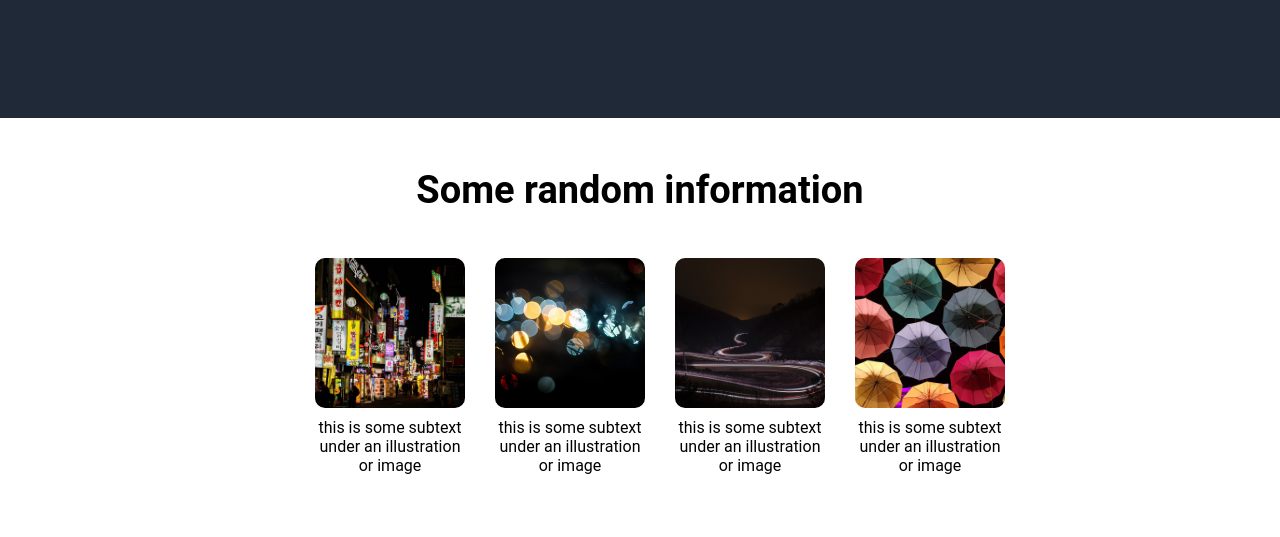
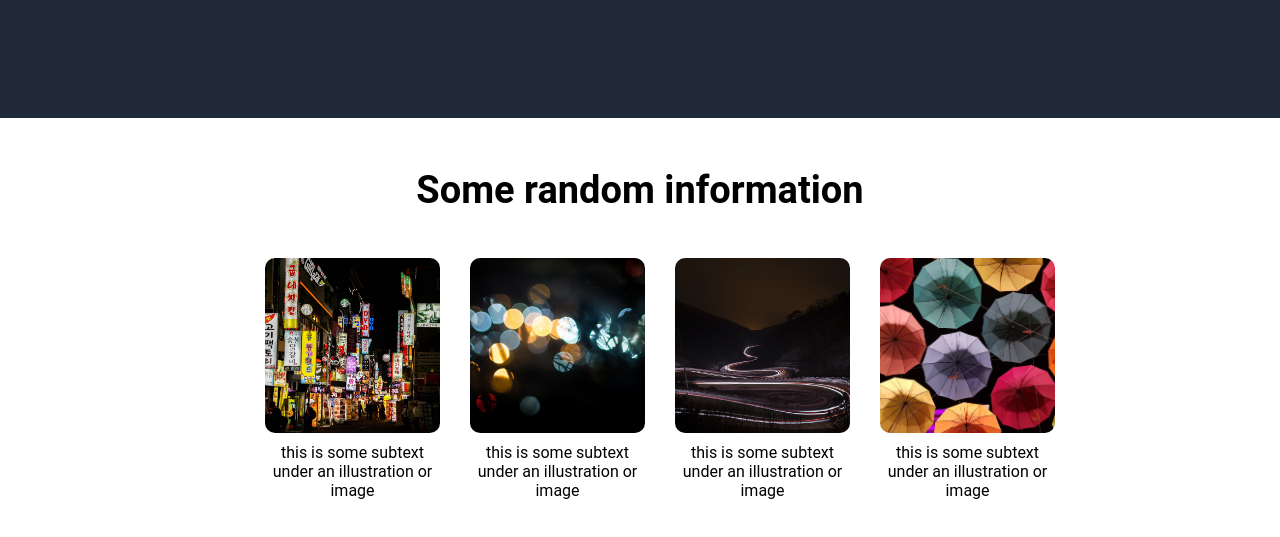
Before and after one commit to and-roque/landing-page-odin, a plain HTML site: page index.html in a window 1280 px wide. Shown: the part 567-1104 px from the top of the page. Drawn offline with Linux system fonts and the light colour scheme.

Commit message:
Change section-two image size

```diff
--- a/styles.css
+++ b/styles.css
@@ -20,6 +20,7 @@ body {
     align-items: center;
     margin: 50px;
     gap: 30px;
+    margin-bottom: 100px;
 }
 
 .header, .container-one {
@@ -96,15 +97,15 @@ button {
     flex-direction: column;
     justify-items: center;
     align-items: center;
-    width: 150px;
+    width: 175px;
     gap: 10px;
     text-align: center;
 }
 
 .ilu img {
     object-fit: cover;
-    width: 150px;
-    height: 150px;
+    width: 175px;
+    height: 175px;
     margin: 0;
     padding: 0;
     border-radius: 10px;
```
